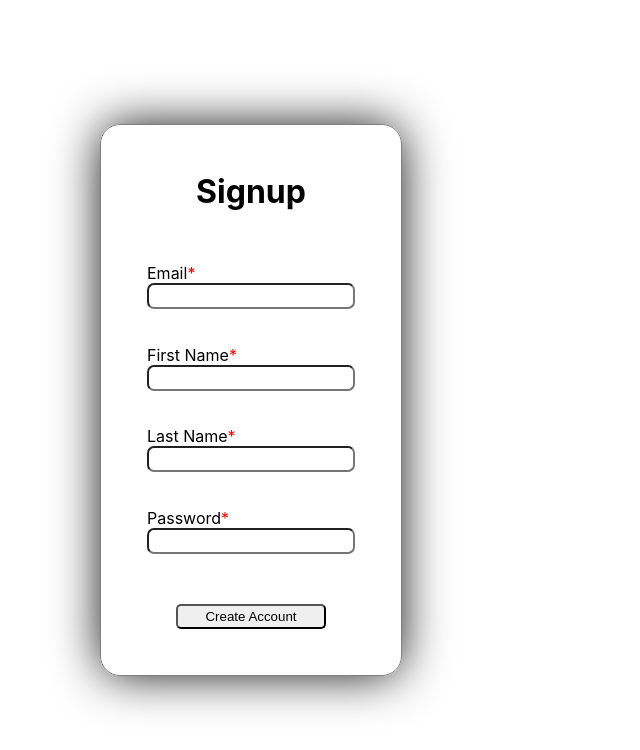
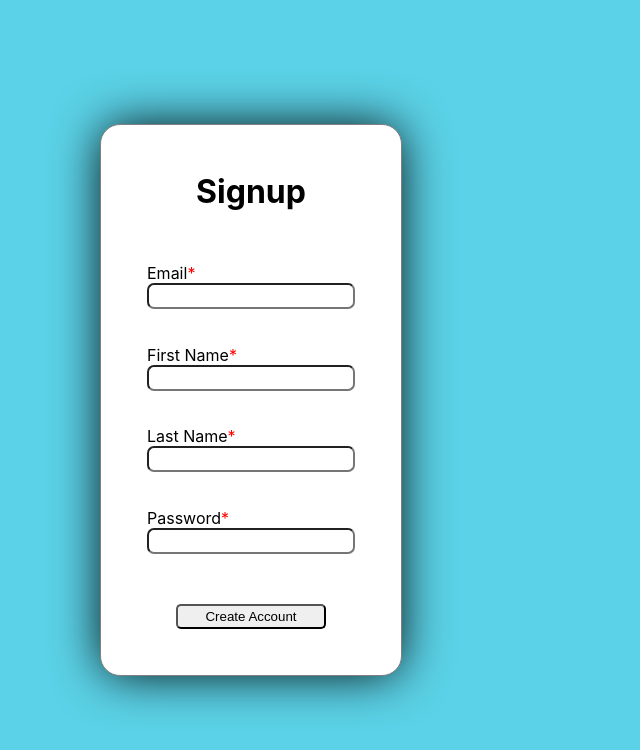
Before and after one commit to nandhamk98/url-shortner-frontend, a React (Create React App) app: page /sign-up in a window 1280 px wide. Shown: the top 750 px of the page, without its empty margins (0-640 px from the left). Built offline with nearby package versions, Linux system fonts and the light colour scheme.

Commit message:
updated css

```diff
--- a/src/Components/User/user.css
+++ b/src/Components/User/user.css
@@ -4,6 +4,7 @@
   display: flex;
   justify-content: flex-start;
   align-items: center;
+  background-color: rgb(91, 210, 231);
 }
 
 .loginContainer {
@@ -17,6 +18,7 @@
   border-radius: 20px;
   box-shadow: 0px 0px 50px -3px;
   margin: 0px 100px;
+  background-color: white;
 }
 
 .userInputLabel {
@@ -70,6 +72,7 @@ input {
   border-radius: 20px;
   box-shadow: 0px 0px 50px -3px;
   margin: 0px 100px;
+  background-color: white;
 }
 
 .signUpBtn {
@@ -84,6 +87,7 @@ input {
   align-items: center;
   height: 100vh;
   width: 100vw;
+  background-color: rgb(91, 210, 231);
 }
 
 .forgetPasswordContainer {
@@ -96,6 +100,7 @@ input {
   border: 1px solid grey;
   border-radius: 20px;
   box-shadow: 0px 0px 50px -3px;
+  background-color: white;
 }
 
 .resetPasswordBtn {
```
